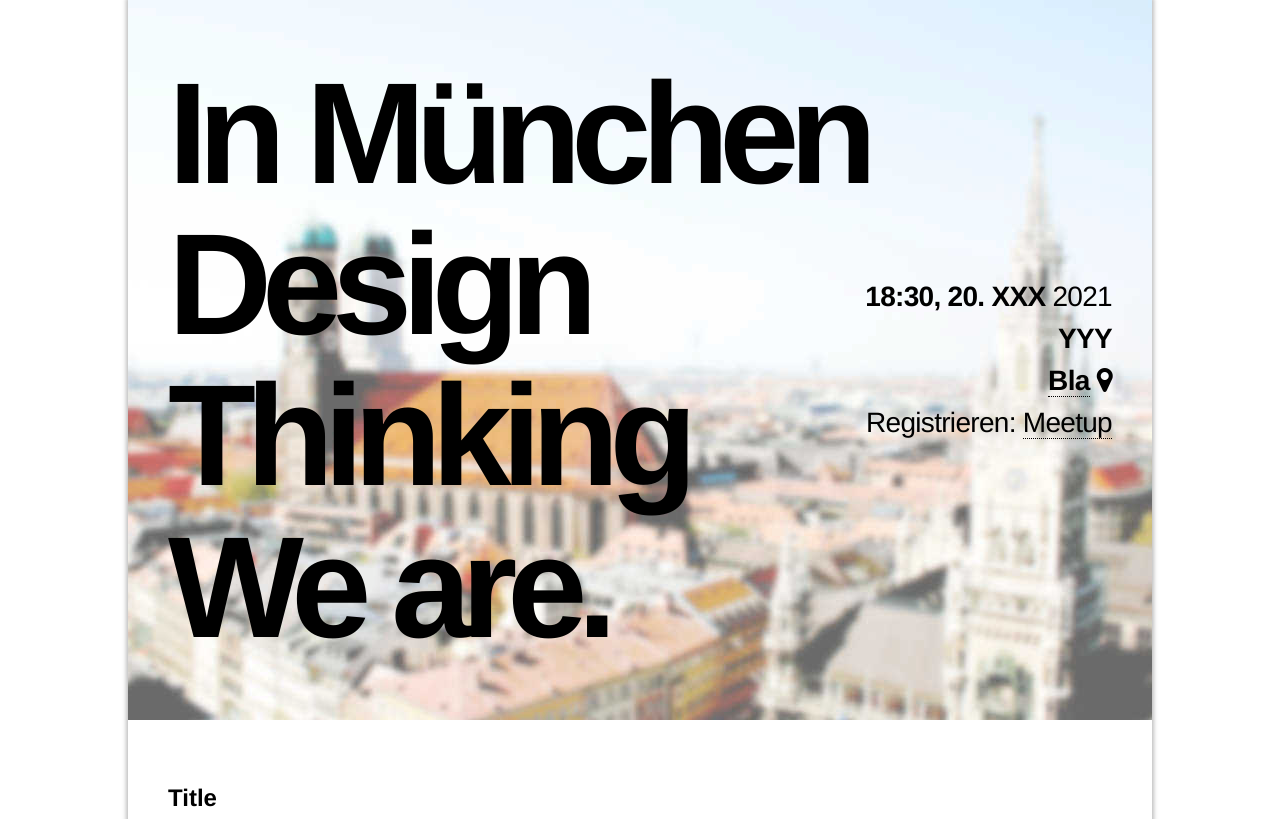
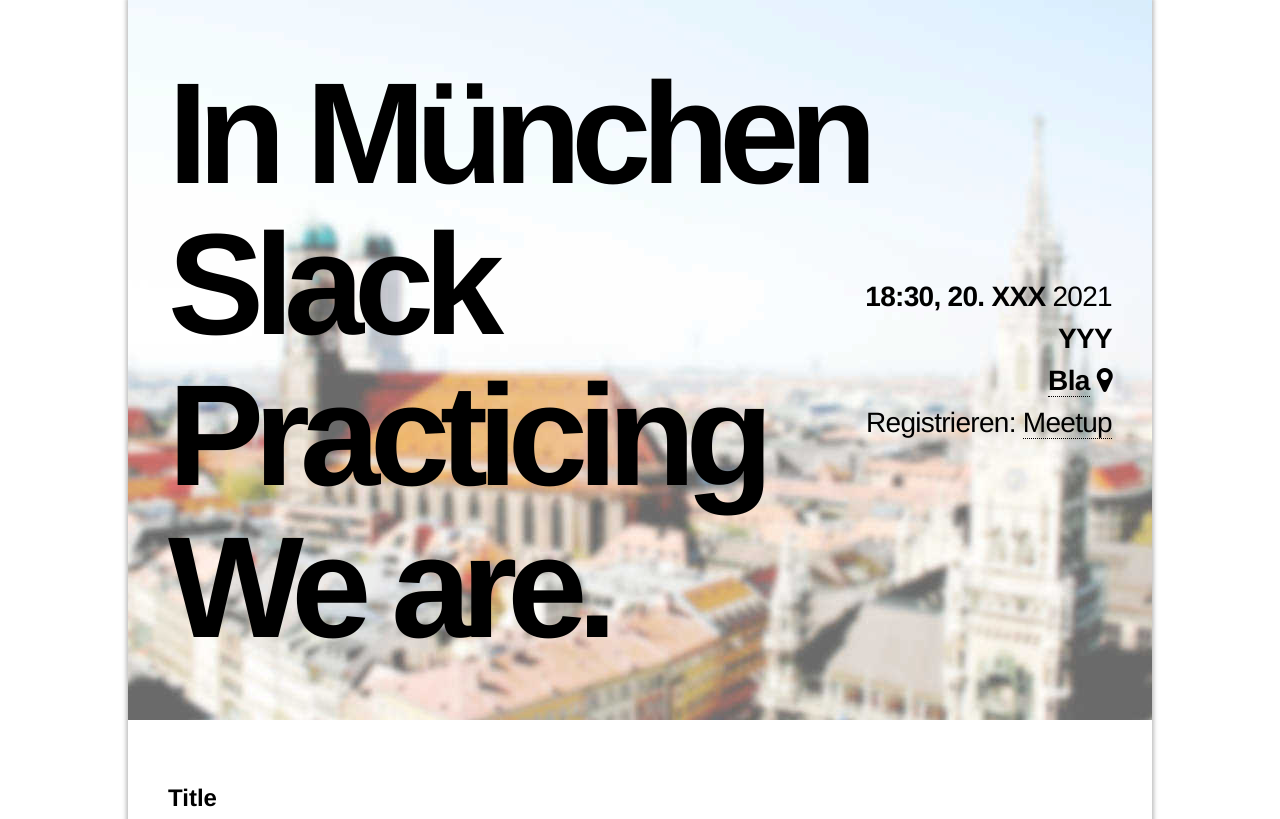
Before and after one commit to slack-muc/slack-muc.github.io, a plain HTML site: page index.html in a window 1280 px wide. Shown: the top 819 px of the page. Drawn offline with Linux system fonts and the light colour scheme.

Commit message:
Update index.html

```diff
--- a/index.html
+++ b/index.html
@@ -2,7 +2,7 @@
 <html>
 <head>
   <meta charset="UTF-8">
-  <title>Design Thinking München</title>
+  <title>Slack Meetup München</title>
   <link rel="stylesheet" href="styles.css">
   <link href="http://netdna.bootstrapcdn.com/font-awesome/4.0.3/css/font-awesome.css" rel="stylesheet">
 </head>
@@ -13,8 +13,8 @@
   <section id="splash">
     <div id="statement">
       In München<br>
-      Design<br>
-      Thinking<br>
+      Slack<br>
+      Practicing<br>
       We are.
     </div>
 
@@ -102,7 +102,7 @@
         </div>
       </div>
       <div class="person">
-        <img src="rsrc/avatar-steffi.png">
+        <img src="rsrc/avatar-beni.png">
 
         <div class="person-info">
           <span class="important-info">Dr. Benjamin Krauß</span><br>
```
